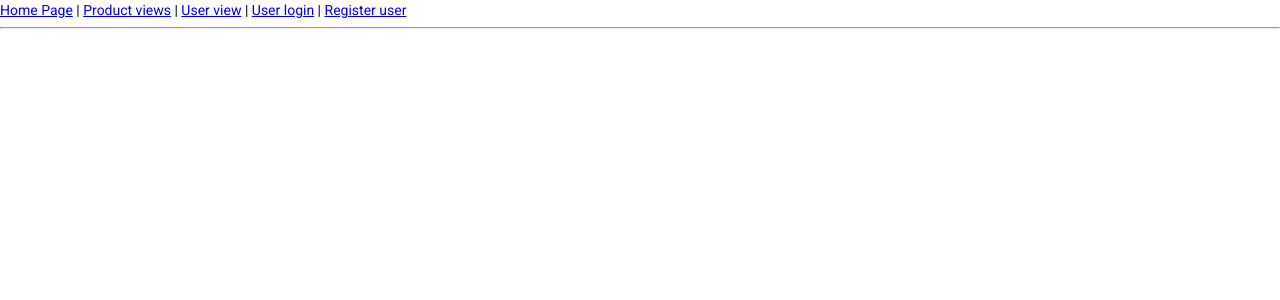
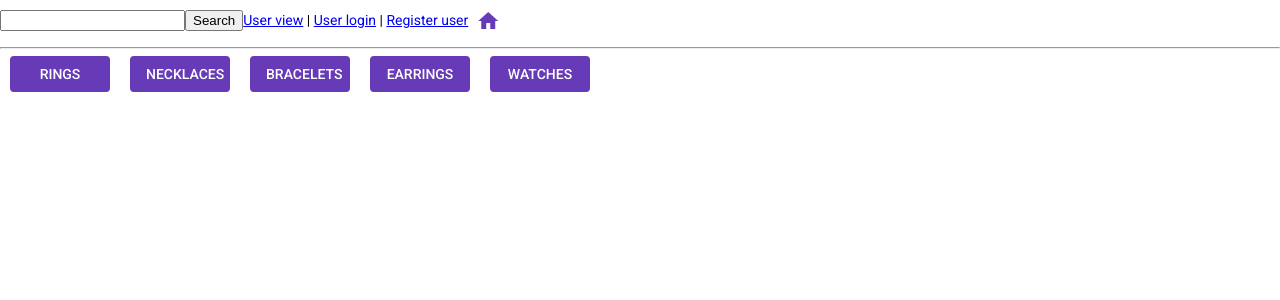
Before and after one commit to 220328-Java-Full-Stack-AWS/TEAM-B-P2, an Angular app in the folder p2-frontend/: page / in a window 1280 px wide. Shown: the top 300 px of the page. Built offline with nearby package versions, Linux system fonts and the light colour scheme.

Commit message:
search functionality & Routing working

```diff
--- a/p2-frontend/src/app/app-routing.module.ts
+++ b/p2-frontend/src/app/app-routing.module.ts
@@ -8,7 +8,8 @@ import { UserViewComponent } from './pages/user-view/user-view.component';
 
 const routes: Routes = [
   {
-    path: 'home',
+    path: "",
+    pathMatch: 'full',
     component: LandingComponent
   },
   {
--- a/p2-frontend/src/app/app.module.ts
+++ b/p2-frontend/src/app/app.module.ts
@@ -1,4 +1,6 @@
 import { MatButtonModule } from '@angular/material/button';
+import { MatIconModule } from '@angular/material/icon';
+
 
 import { NgModule } from '@angular/core';
 import { BrowserModule } from '@angular/platform-browser';
@@ -42,6 +44,7 @@ import { BrowserAnimationsModule } from '@angular/platform-browser/animations'
     HttpClientModule,
     BrowserAnimationsModule,
     MatButtonModule,
+    MatIconModule
   ],
   providers: [AuthService],
   bootstrap: [AppComponent]
--- a/p2-frontend/src/app/component/app.component.html
+++ b/p2-frontend/src/app/component/app.component.html
@@ -1 +1 @@
-<app-nav-bar></app-nav-bar>
+<app-header></app-header>
--- a/p2-frontend/src/app/component/category/category.component.ts
+++ b/p2-frontend/src/app/component/category/category.component.ts
@@ -16,6 +16,7 @@ export class CategoryComponent implements OnInit {
     private router: Router) { }
   result: IProduct[] = [];
   onClick(type: CategoryType): void {
+    this.productService.setSelectedCategory(type);
     this.router.navigate(['/product-views', { category: type }]);
   }
 
--- a/p2-frontend/src/app/component/header/header.component.html
+++ b/p2-frontend/src/app/component/header/header.component.html
@@ -1,2 +1,2 @@
-<p>header works!</p>
 <app-search-box></app-search-box>
+<app-nav-bar></app-nav-bar>
--- a/p2-frontend/src/app/component/nav-bar/nav-bar.component.html
+++ b/p2-frontend/src/app/component/nav-bar/nav-bar.component.html
@@ -1,7 +1,8 @@
-<a routerLink="/home" routerLinkActive="active">Home Page</a> |
-<a routerLink="/product-views" routerLinkActive="active">Product views</a> |
 <a routerLink="/user-view" routerLinkActive="active">User view</a> |
 <a routerLink="/user-login" routerLinkActive="active">User login</a> |
 <a routerLink="/user-registration" routerLinkActive="active">Register user</a>
+<button mat-icon-button color="primary" (click)="onHome()" >
+  <mat-icon>home</mat-icon>
+</button>
 <hr>
 <router-outlet></router-outlet>
--- a/p2-frontend/src/app/component/nav-bar/nav-bar.component.ts
+++ b/p2-frontend/src/app/component/nav-bar/nav-bar.component.ts
@@ -1,4 +1,5 @@
 import { Component, OnInit } from '@angular/core';
+import { Router } from '@angular/router';
 
 @Component({
   selector: 'app-nav-bar',
@@ -7,9 +8,12 @@ import { Component, OnInit } from '@angular/core';
 })
 export class NavBarComponent implements OnInit {
 
-  constructor() { }
+  constructor(private router: Router) { }
 
   ngOnInit(): void {
   }
+  onHome(): void{
+    this.router.navigate(['/']);
+  }
 
 }
--- a/p2-frontend/src/app/component/search-box/search-box.component.ts
+++ b/p2-frontend/src/app/component/search-box/search-box.component.ts
@@ -1,3 +1,4 @@
+import { ProductService } from 'src/app/services/product.service';
 
 import { Component, OnInit } from '@angular/core';
 import { Router } from '@angular/router';
@@ -8,12 +9,13 @@ import { Router } from '@angular/router';
   styleUrls: ['./search-box.component.css']
 })
 export class SearchBoxComponent implements OnInit {
-  entry : string = "";
-  image : string = "";
-  constructor( private router: Router) { }
+  entry: string = "";
+  image: string = "";
+  constructor(private router: Router, private productService: ProductService) { }
 
-  search(keyword: string){
-    this.router.navigate(['/product-views', { keyword }]);
+  search(keyword: string) {
+    this.router.navigate(['/product-views', { keyword, category: this.productService.getSelectedCategory() }]);
+    this.entry="";
   }
 
 
--- a/p2-frontend/src/app/pages/landing/landing.component.html
+++ b/p2-frontend/src/app/pages/landing/landing.component.html
@@ -1,3 +1,2 @@
 
-<app-header></app-header>
 <app-category></app-category>
--- a/p2-frontend/src/app/pages/landing/landing.component.ts
+++ b/p2-frontend/src/app/pages/landing/landing.component.ts
@@ -1,3 +1,4 @@
+import { ProductService } from 'src/app/services/product.service';
 import { Component, OnInit } from '@angular/core';
 import { BannerComponent } from 'src/app/component/banner/banner.component';
 
@@ -8,9 +9,10 @@ import { BannerComponent } from 'src/app/component/banner/banner.component';
 })
 export class LandingComponent implements OnInit {
 
-  constructor() { }
+  constructor(private productService:  ProductService) { }
 
   ngOnInit(): void {
+    this.productService.setSelectedCategory("");
   }
 
 }
--- a/p2-frontend/src/app/pages/product-views/product-views.component.ts
+++ b/p2-frontend/src/app/pages/product-views/product-views.component.ts
@@ -1,8 +1,9 @@
 import { CategoryType } from './../../constraints/constants';
 import { IProduct} from 'src/app/IProduct';
-import { ActivatedRoute } from '@angular/router';
+import { ActivatedRoute, NavigationEnd, Router } from '@angular/router';
 import { Component, OnInit } from '@angular/core';
 import { ProductService } from '../../services/product.service';
+import { filter } from 'rxjs';
 
 
 @Component({
@@ -13,29 +14,35 @@ import { ProductService } from '../../services/product.service';
 export class ProductViewsComponent implements OnInit {
 
   constructor(private productService: ProductService,
-    private route: ActivatedRoute) { }
+    private route: ActivatedRoute,
+    private activeRoute: ActivatedRoute) { }
 
   public productList: IProduct[] = [];
 
   ngOnInit(): void {
+    this.reFetch();
+    this.activeRoute.params.subscribe(() => {
+     this.reFetch();
+    });
+  }
+
+  reFetch() {
     const categoryType = this.route.snapshot.paramMap.get('category') ?? "";
     const keyword = this.route.snapshot.paramMap.get('keyword')?.toLocaleLowerCase() ?? "";
-
     this.productService.viewAllProducts().subscribe((data: IProduct[]) => {
       const categorizedProducts = categoryType in CategoryType
         ? data.reduce((acc, p) => {
           if (p.category === categoryType) {
-          acc.push(p)
+            acc.push(p);
           }
           return acc;
         }, [] as IProduct[])
         :
         data;
 
-      this.productList = categorizedProducts.filter(p => p.keywords.includes(keyword) ||
+      this.productList = (keyword === "") ? categorizedProducts : categorizedProducts.filter(p => p.keywords.includes(keyword) ||
         p.description.toLocaleLowerCase().includes(keyword) ||
-       p.name.toLowerCase().includes(keyword))
-
+        p.name.toLowerCase().includes(keyword));
     });
   }
 
--- a/p2-frontend/src/app/services/product.service.ts
+++ b/p2-frontend/src/app/services/product.service.ts
@@ -1,3 +1,4 @@
+import { CategoryType } from './../constraints/constants';
 import { IProduct } from './../IProduct';
 import { Injectable } from '@angular/core';
 import { HttpClient, HttpHeaders } from '@angular/common/http';
@@ -10,6 +11,7 @@ export class ProductService {
 
   baseUrl: string = "http://localhost:8080/products";
   products: IProduct[] = [];
+  selectedCategory="";
 
   constructor(private http: HttpClient) { }
 
@@ -37,8 +39,12 @@ export class ProductService {
   }
 
 
-  setProducts(products: IProduct[]) {
-    this.products = products;
+  setSelectedCategory(category : CategoryType | "") {
+    this.selectedCategory = category;
+  }
+
+  getSelectedCategory() {
+    return this.selectedCategory ;
   }
 
 }
```
Lines whose indentation alone changed are shown as unchanged.
